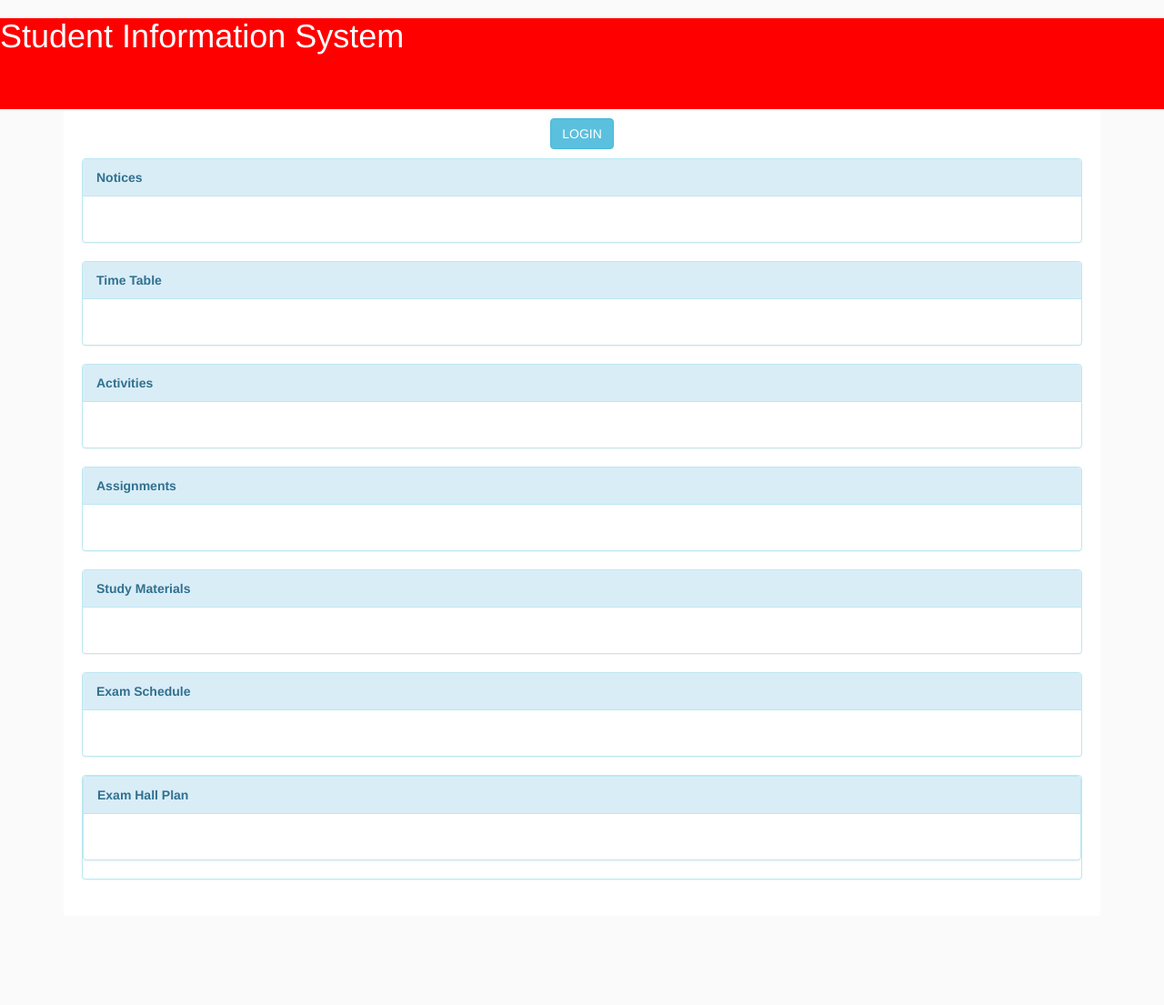
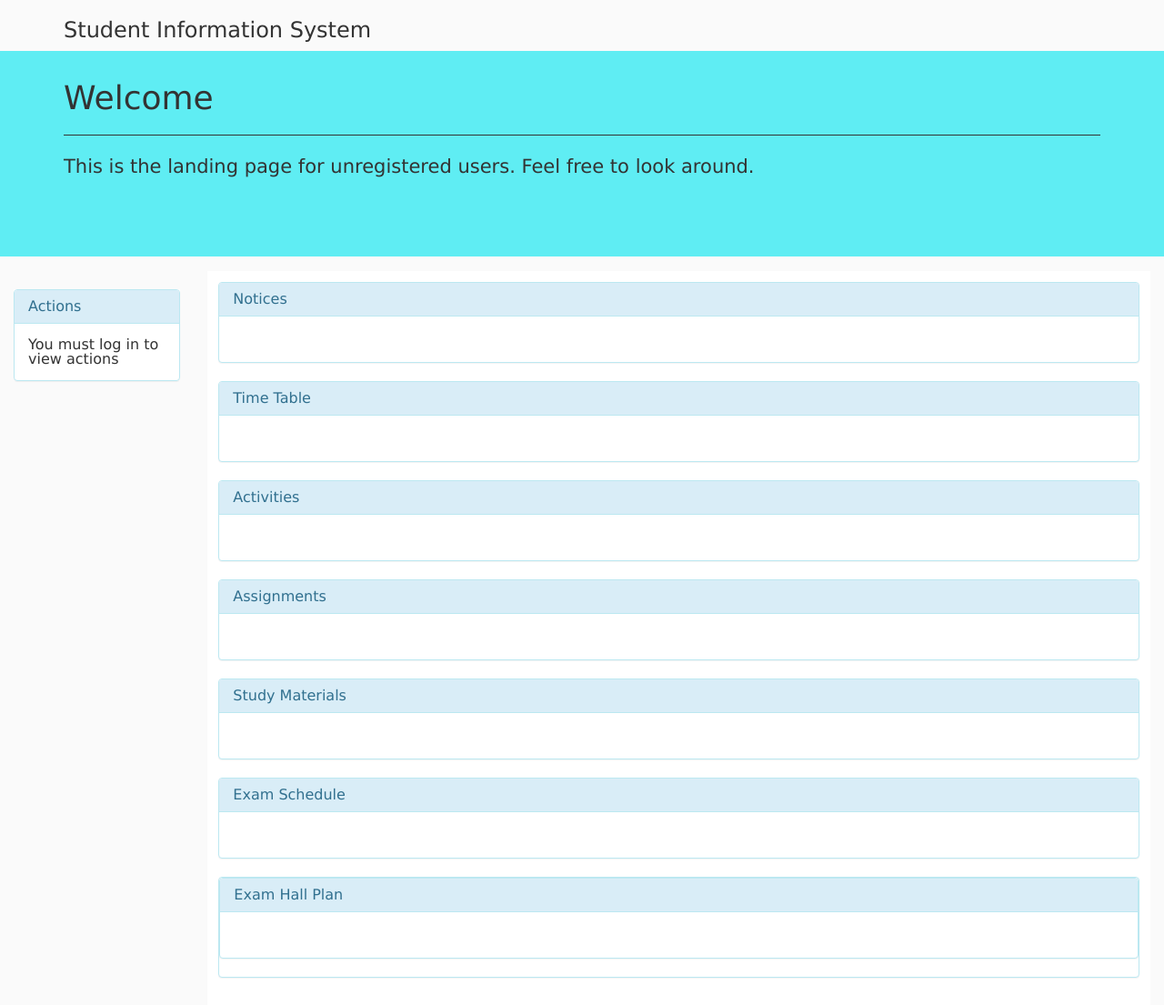
Before and after one commit to dhavalmanjaria/dma-student-information-system, a Django app: page / in a window 1280 px wide. Shown: the whole page at 91% size. Before the commit the page ends 967 px from the top, so only its background shows below. Run offline with Django 3.2, Linux system fonts and the light colour scheme; some libraries are stand-ins or nearby versions.

Commit message:
Updated index page so it looks halfway decent

```diff
--- a/static/css/index.css
+++ b/static/css/index.css
@@ -1,16 +1,25 @@
 #content-div {
-    text-align: center;
+    /*text-align: center;*/
     background: white;
-    padding: 10px 10px 10px 10px;
+    padding: 10px 10px;
     min-height: 680px;
 }
 
-body {
-    margin: 0 0 0 0;
-    background: #FAFAFA;
+.info {
+    margin: 2px;
+    text-align: left;
 }
 
-.info {
-    padding: 10px 10px 10px 10px;
+
+#page-header {
+    background-color: #5fedf3;
+    padding-top: 2rem;
+    padding-bottom: 4rem;
+    padding-right: 15px;
+    padding-left: 15px;
+
+    margin-bottom: 1rem;
     text-align: left;
+    font-size: 1rem;
+    font-weight: 400;
 }
--- a/static/css/styles.css
+++ b/static/css/styles.css
@@ -1,8 +1,66 @@
-#site-header {
-    margin: 0px 0px 0px 0px;
-    background: red;
-    color: #FFFFFF;
-    min-height: 100px;
-    position: relative;
-    position-top: 0px;
+/* http://meyerweb.com/eric/tools/css/reset/
+   v2.0 | 20110126
+   License: none (public domain)
+*/
+
+html, body, div, span, applet, object, iframe,
+/*h1, h2, h3, h4, h5, h6,*/ p, blockquote, pre,
+a, abbr, acronym, address, big, cite, code,
+del, dfn, em, img, ins, kbd, q, s, samp,
+small, strike, strong, sub, sup, tt, var,
+b, u, i, center,
+dl, dt, dd, ol, ul, li,
+fieldset, form, label, legend,
+table, caption, tbody, tfoot, thead, tr, th, td,
+article, aside, canvas, details, embed,
+figure, figcaption, footer, header, hgroup,
+menu, nav, output, ruby, section, summary,
+time, mark, audio, video {
+    margin: 0;
+    padding: 0;
+    border: 0;
+    font-size: 100%;
+    font: inherit;
+    vertical-align: baseline;
 }
+/* HTML5 display-role reset for older browsers */
+article, aside, details, figcaption, figure,
+footer, header, hgroup, menu, nav, section {
+    display: block;
+}
+body {
+    line-height: 1;
+}
+ol, ul {
+    list-style: none;
+}
+blockquote, q {
+    quotes: none;
+}
+blockquote:before, blockquote:after,
+q:before, q:after {
+    content: '';
+    content: none;
+}
+table {
+    border-collapse: collapse;
+    border-spacing: 0;
+}
+
+
+h1 {
+    margin: 0;
+    padding: 0;
+    border: 0;
+}
+
+body {
+    background-color: #FAFAFA;
+    font-family: Verdana, "DejaVu Sans";
+}
+
+.sidebar-nav {
+    margin-top: 20px;
+    padding: 0;
+    background-color: white;
+}
--- a/templates/base_generic.html
+++ b/templates/base_generic.html
@@ -41,15 +41,27 @@
 
     <body>
         <!-- Standard container so you don't forget -->
+
         {% block header %}
-            <div id="site-header">
-                <h1>Student Information System</h1>
-            </div>
+            <header>
+                <div id="site-header" class="container">
+                    <h3>Student Information System</h3>
+                </div>
+            </header>
         {% endblock %}
 
-        <div class="container">
-        {% block content %}
+
+        {% block pageheader %}
         {% endblock %}
+        <div class="container-fluid">
+            <div class="row">
+                <div class="col-sm-2">
+                    {% block left_sidebar %}{% endblock %}
+                </div>
+                <div class="col-sm-10">
+                        {% block content %}{% endblock %}
+                </div>
+            </div>
         </div>
     </body>
 
--- a/templates/index.html
+++ b/templates/index.html
@@ -5,13 +5,34 @@
    <link rel="stylesheet" href="{% static 'css/index.css' %}" />
 {% endblock %}
 
+{% block pageheader %}
+<div id="page-header">
+    <div class="container"><h1 class="display-3">Welcome</h1>
+        <hr style="border-top: 1px solid" />
+        <p class="lead">
+        This is the landing page for unregistered users. Feel free to look around.
+        </p>
+    </div>
+</div>
+{% endblock %}
+
+
+{% block left_sidebar %}
+    <div class="sidebar-nav">
+        <div id="notices" class="panel panel-info">
+            <div class="panel-heading"><strong>Actions</strong></div>
+            <div class="panel-body">
+                {% if not user.is_authenticated %}
+                    You must log in to view actions
+                {% endif %}
+            </div>
+
+        </div>
+    </div>
+{% endblock %}
+
 {% block content %}
-
 <div id="content-div">
-
-    {% if not user.is_authenticated %}
-        <a class="btn btn-info btn-large" href="{% url 'login' %}">LOGIN</a>
-    {% endif %}
     <div class="info">
         <div id="notices" class="panel panel-info">
             <div class="panel-heading"><strong>Notices</strong></div>
```
